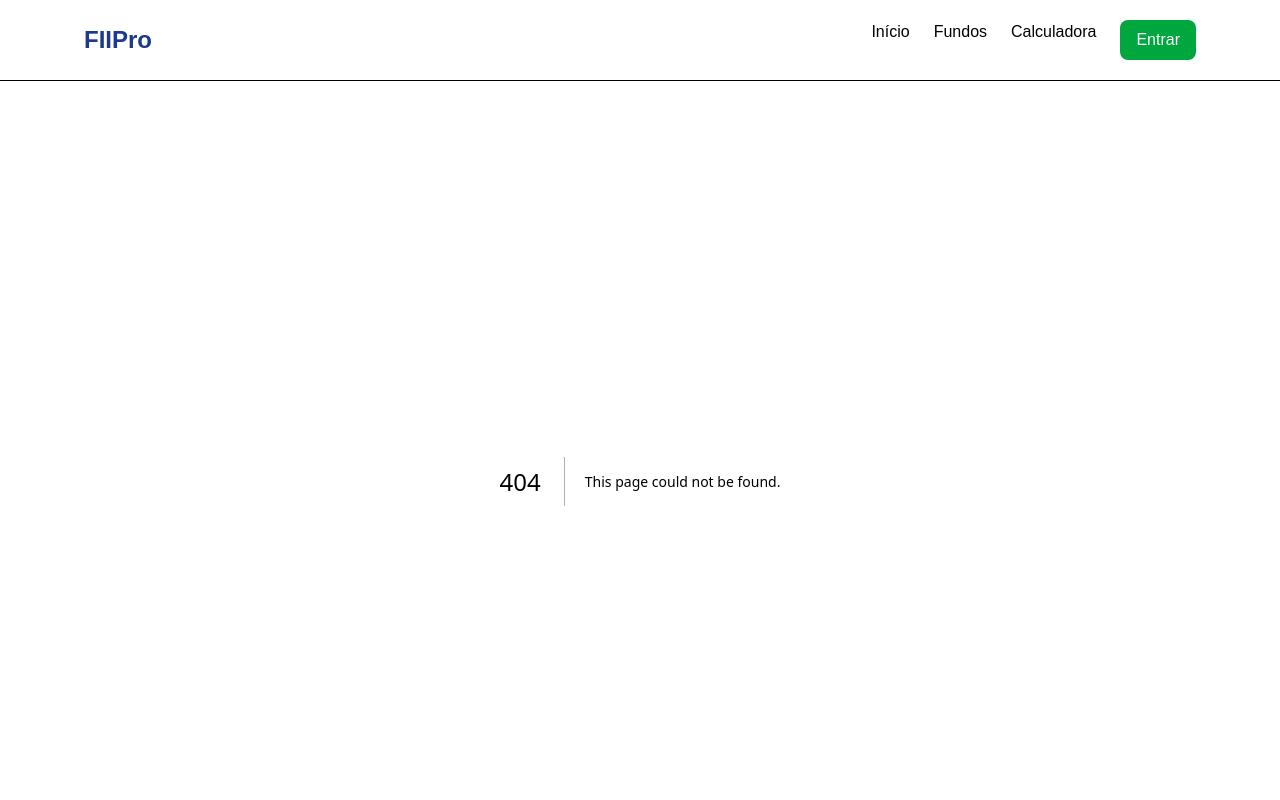
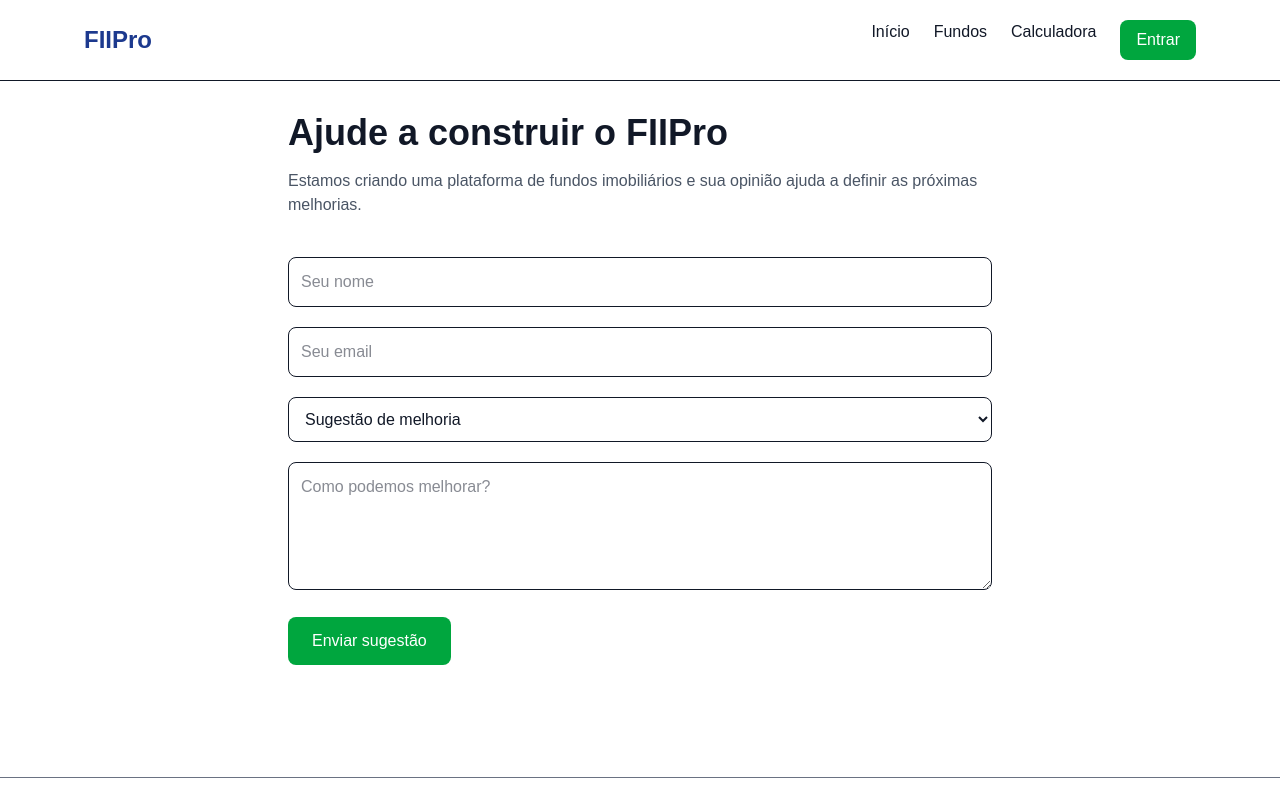
Before and after one commit to rodolforosseto-alt/fiipro-platform, a Next.js app: page /feedback in a window 1280 px wide. Before the commit this address had no page. Shown: the top 800 px of the page. Built offline with nearby package versions, Linux system fonts and the light colour scheme; no server answers.

Commit message:
feat: add community feedback system

```diff
--- /dev/null
+++ b/src/app/feedback/page.tsx
@@ -0,0 +1,37 @@
+import { FeedbackForm } from "@/features/feedback/components/FeedbackForm";
+
+
+export default function FeedbackPage(){
+
+return (
+
+<main className="mx-auto max-w-3xl p-8">
+
+
+<h1 className="text-4xl font-bold">
+
+Ajude a construir o FIIPro
+
+</h1>
+
+
+<p className="mt-4 text-gray-600">
+
+Estamos criando uma plataforma de fundos imobiliários
+e sua opinião ajuda a definir as próximas melhorias.
+
+</p>
+
+
+<div className="mt-10">
+
+<FeedbackForm/>
+
+</div>
+
+
+</main>
+
+)
+
+}
--- /dev/null
+++ b/src/features/feedback/components/FeedbackForm.tsx
@@ -0,0 +1,185 @@
+"use client";
+
+
+import { useState } from "react";
+
+import { createFeedback } from "../services/feedback.service";
+
+
+export function FeedbackForm(){
+
+
+const [enviado,setEnviado] =
+useState(false);
+
+
+
+async function handleSubmit(
+  event: React.FormEvent<HTMLFormElement>
+){
+
+  event.preventDefault();
+
+
+  const form = event.currentTarget;
+
+
+  const data = new FormData(form);
+
+
+  await createFeedback({
+
+    nome: String(data.get("nome")),
+
+    email: String(data.get("email")),
+
+    tipo: String(data.get("tipo")),
+
+    mensagem: String(data.get("mensagem"))
+
+  });
+
+
+  form.reset();
+
+
+  setEnviado(true);
+
+}
+
+
+
+if(enviado){
+
+return (
+
+<div className="rounded-xl border p-8 text-center">
+
+<h2 className="text-2xl font-bold">
+
+Obrigado pelo feedback!
+
+</h2>
+
+
+<p className="mt-3 text-gray-600">
+
+Sua sugestão ajuda a construir o FIIPro.
+
+</p>
+
+</div>
+
+)
+
+}
+
+
+
+return (
+
+<form
+
+onSubmit={handleSubmit}
+
+className="space-y-5"
+
+
+>
+
+
+<input
+
+name="nome"
+
+placeholder="Seu nome"
+
+className="w-full rounded-lg border p-3"
+
+/>
+
+
+
+<input
+
+name="email"
+
+placeholder="Seu email"
+
+type="email"
+
+className="w-full rounded-lg border p-3"
+
+/>
+
+
+
+<select
+
+name="tipo"
+
+className="w-full rounded-lg border p-3"
+
+>
+
+
+<option>
+
+Sugestão de melhoria
+
+</option>
+
+
+<option>
+
+Erro encontrado
+
+</option>
+
+
+<option>
+
+Dúvida
+
+</option>
+
+
+<option>
+
+Outro
+
+</option>
+
+
+</select>
+
+
+
+<textarea
+
+name="mensagem"
+
+placeholder="Como podemos melhorar?"
+
+className="h-32 w-full rounded-lg border p-3"
+
+/>
+
+
+
+<button
+
+className="rounded-lg bg-green-600 px-6 py-3 text-white"
+
+>
+
+Enviar sugestão
+
+</button>
+
+
+</form>
+
+)
+
+}
--- /dev/null
+++ b/src/features/feedback/services/feedback.service.ts
@@ -0,0 +1,32 @@
+import { supabase } from "@/lib/supabase";
+
+import { FeedbackInput } from "../types/feedback";
+
+
+export async function createFeedback(
+  feedback:FeedbackInput
+){
+
+
+const { data,error } =
+await supabase
+.from("feedbacks")
+.insert(feedback);
+
+
+
+if(error){
+
+console.error(
+"Erro enviando feedback:",
+error
+);
+
+throw error;
+
+}
+
+
+return data;
+
+}
--- /dev/null
+++ b/src/features/feedback/types/feedback.ts
@@ -0,0 +1,11 @@
+export interface FeedbackInput {
+
+nome:string;
+
+email:string;
+
+tipo:string;
+
+mensagem:string;
+
+}
```
